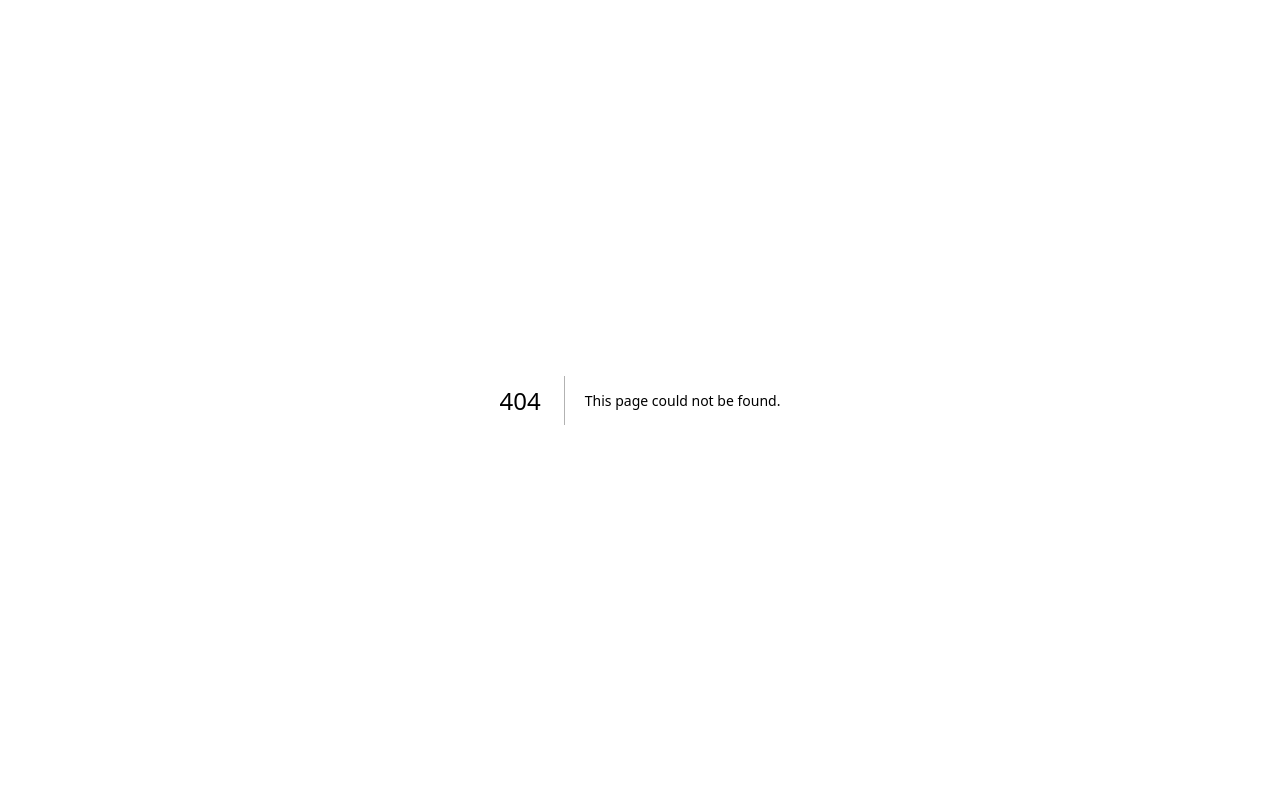
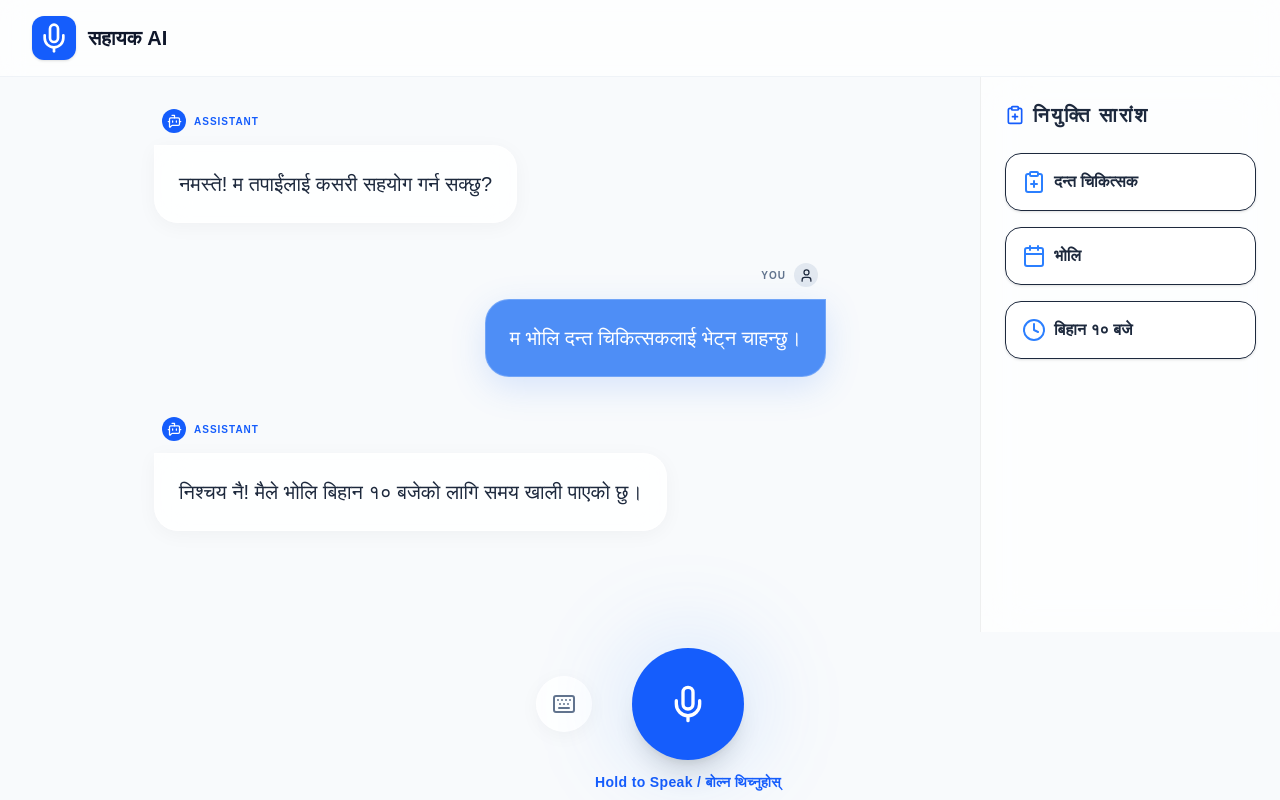
Before and after one commit to Chhetri-Aayush/voice_assistant_client, a Next.js app: page /chat in a window 1280 px wide. Before the commit this address had no page. Built offline with nearby package versions, Linux system fonts and the light colour scheme.

Commit message:
added and upadted

```diff
--- a/package.json
+++ b/package.json
@@ -13,6 +13,7 @@
     "lucide-react": "^0.562.0",
     "next": "16.1.1",
     "react": "19.2.3",
+    "react-audio-voice-recorder": "^2.2.0",
     "react-dom": "19.2.3"
   },
   "devDependencies": {
--- /dev/null
+++ b/src/app/(chat)/_components/header.tsx
@@ -0,0 +1,20 @@
+"use client";
+import { Mic } from "lucide-react";
+import { useRouter } from "next/navigation";
+
+export default function Header() {
+  const router = useRouter();
+  return (
+    <nav className="bg-white/70 backdrop-blur-md border-b border-slate-200/50 py-4 px-8 flex justify-between items-center shrink-0">
+      <div className="flex items-center gap-3">
+        <div
+          className="bg-blue-600 p-1.5 rounded-xl shadow-sm flex items-center justify-center cursor-pointer"
+          onClick={() => router.push("/")}
+        >
+          <Mic className="text-white w-8 h-8" />
+        </div>
+        <span className="text-xl font-bold text-slate-900">सहायक AI</span>
+      </div>
+    </nav>
+  );
+}
--- /dev/null
+++ b/src/app/(chat)/chat/page.tsx
@@ -0,0 +1,130 @@
+"use client";
+import {
+  BotMessageSquare,
+  Calendar,
+  ClipboardPlus,
+  Clock,
+  Keyboard,
+  Mic,
+  User,
+} from "lucide-react";
+import { ReactNode } from "react";
+import { useRouter } from "next/navigation";
+
+export default function ChatPage() {
+  const router = useRouter();
+  return (
+    <>
+      {/* MAIN CONTENT */}
+      <div className="flex flex-1 overflow-hidden">
+        {/* CHAT AREA */}
+        <main className="flex-1 overflow-y-auto px-6 py-8">
+          <div className="max-w-2xl mx-auto space-y-10 mb-20">
+            {/* Assistant */}
+            <div className="flex flex-col items-start gap-3">
+              <div className="flex items-center gap-2 px-2">
+                <div className="w-6 h-6 rounded-full bg-blue-600 flex items-center justify-center">
+                  <BotMessageSquare color="white" size={15} />
+                </div>
+                <span className="text-[10px] font-bold text-blue-600 uppercase tracking-widest">
+                  Assistant
+                </span>
+              </div>
+
+              <div className="glass-bubble p-6 rounded-3xl rounded-tl-none max-w-[90%] press-scale">
+                <p className="text-xl font-medium">
+                  नमस्ते! म तपाईंलाई कसरी सहयोग गर्न सक्छु?
+                </p>
+              </div>
+            </div>
+
+            {/* User */}
+            <div className="flex flex-col items-end gap-3">
+              <div className="flex items-center gap-2 px-2">
+                <span className="text-[10px] font-bold text-slate-500 uppercase tracking-widest">
+                  You
+                </span>
+                <div className="w-6 h-6 rounded-full bg-slate-200 flex items-center justify-center">
+                  {/* <span className="material-symbols-outlined text-slate-600 text-[14px]">
+                    person
+                  </span> */}
+                  {/* <BotMessageSquare color="white" size={15} /> */}
+                  <User size={15} />
+                </div>
+              </div>
+
+              <div className="glass-bubble-user p-6 rounded-3xl rounded-tr-none max-w-[90%] press-scale">
+                <p className="text-xl text-white font-medium">
+                  म भोलि दन्त चिकित्सकलाई भेट्न चाहन्छु।
+                </p>
+              </div>
+            </div>
+
+            {/* Assistant */}
+            <div className="flex flex-col items-start gap-3">
+              <div className="flex items-center gap-2 px-2">
+                <div className="w-6 h-6 rounded-full bg-blue-600 flex items-center justify-center">
+                  <BotMessageSquare color="white" size={15} />
+                </div>
+                <span className="text-[10px] font-bold text-blue-600 uppercase tracking-widest">
+                  Assistant
+                </span>
+              </div>
+              <div className="glass-bubble p-6 rounded-3xl rounded-tl-none max-w-[90%] press-scale">
+                <p className="text-xl font-medium">
+                  निश्चय नै! मैले भोलि बिहान १० बजेको लागि समय खाली पाएको छु।
+                </p>
+              </div>
+            </div>
+          </div>
+        </main>
+
+        {/* SIDEBAR */}
+        <aside className="w-45 sidebar-glass p-6 flex flex-col shrink-0 press-scale md:w-60 lg:w-75">
+          <h2 className="text-xl font-bold uppercase tracking-widest mb-6 flex items-center gap-2">
+            <ClipboardPlus className="text-blue-600 w-5 h-5" />
+            नियुक्ति सारांश
+          </h2>
+
+          <div className="space-y-4">
+            <SummaryItem icon={<ClipboardPlus />} text="दन्त चिकित्सक" />
+            <SummaryItem icon={<Calendar />} text="भोलि" />
+            <SummaryItem icon={<Clock />} text="बिहान १० बजे" />
+          </div>
+
+          {/* <button className="mt-auto bg-blue-600 text-white py-4 rounded-2xl font-bold shadow-lg glow-btn press-scale flex items-center justify-center gap-2 hover:bg-blue-700 transition-all">
+            Confirm Booking
+          </button> */}
+        </aside>
+      </div>
+
+      <div className="relative z-20 px-8 pb-10 pt-4 pointer-events-none">
+        <div className="max-w-3xl mx-auto flex items-center justify-center gap-10 pointer-events-auto">
+          <button className="w-14 h-14 rounded-full glass-bubble flex items-center justify-center text-slate-500 hover:text-blue-600 transition-all active:scale-90">
+            <Keyboard className="w-6 h-6" />
+          </button>
+          <div className="relative group">
+            <div className="absolute -inset-6 bg-blue-500/10 rounded-full blur-2xl group-hover:bg-blue-500/20 transition-all"></div>
+            <button className="relative z-10 glow-btn bg-blue-600 text-white w-28 h-28 rounded-full flex flex-col items-center justify-center transition-transform hover:scale-105 active:scale-95 shadow-xl">
+              <Mic className="w-10 h-10" />
+            </button>
+            <div className="absolute -bottom-8 left-1/2 -translate-x-1/2 whitespace-nowrap">
+              <p className="text-blue-600 font-bold text-sm tracking-wide">
+                Hold to Speak / बोल्न थिच्नुहोस्
+              </p>
+            </div>
+          </div>
+        </div>
+      </div>
+    </>
+  );
+}
+
+function SummaryItem({ icon, text }: { icon: ReactNode; text: string }) {
+  return (
+    <div className="bg-white/80 p-4 rounded-2xl border shadow-sm flex gap-2 items-center press-scale hover:scale-105 transition-transform">
+      <span className="text-blue-500 flex items-center">{icon}</span>
+      <span className="font-semibold">{text}</span>
+    </div>
+  );
+}
--- /dev/null
+++ b/src/app/(chat)/layout.tsx
@@ -0,0 +1,20 @@
+import Header from "./_components/header";
+import type { Metadata } from "next";
+
+export const metadata: Metadata = {
+  title: "Nepali Voice Chat",
+  description: "Generated by create next app",
+};
+
+export default function RootLayout({
+  children,
+}: Readonly<{
+  children: React.ReactNode;
+}>) {
+  return (
+    <div className="h-screen flex flex-col text-slate-800 antialiased">
+      <Header />
+      {children}
+    </div>
+  );
+}
--- a/src/app/globals.css
+++ b/src/app/globals.css
@@ -3,6 +3,9 @@
 :root {
   --soft: #f8fafc;
   --primary: #3b82f6;
+  --glass-bg: rgba(255, 255, 255, 0.85);
+  --glass-border: rgba(255, 255, 255, 0.6);
+  --sidebar-glass: rgba(255, 255, 255, 0.7);
 }
 
 @theme inline {
@@ -18,8 +21,54 @@
       0 10px 25px -5px rgba(59, 130, 246, 0.1),
       0 8px 10px -6px rgba(59, 130, 246, 0.1);
   }
+
   .card-shadow-hover {
     transition: box-shadow 300ms ease;
+  }
+
+  .glass-bubble {
+    background: var(--glass-bg);
+    backdrop-filter: blur(16px);
+    -webkit-backdrop-filter: blur(16px);
+    border: 1px solid var(--glass-border);
+    box-shadow: 0 4px 20px rgba(0, 0, 0, 0.04);
+  }
+
+  .glass-bubble-user {
+    background: color-mix(in srgb, var(--primary) 90%, transparent);
+    backdrop-filter: blur(16px);
+    -webkit-backdrop-filter: blur(16px);
+    border: 1px solid rgba(255, 255, 255, 0.2);
+    box-shadow: 0 10px 35px rgba(59, 130, 246, 0.18);
+  }
+
+  .sidebar-glass {
+    background: var(--sidebar-glass);
+    backdrop-filter: blur(24px);
+    -webkit-backdrop-filter: blur(24px);
+    border-left: 1px solid rgba(0, 0, 0, 0.06);
+  }
+
+  .glow-btn {
+    box-shadow:
+      0 0 0 0 rgba(59, 130, 246, 0.4),
+      0 0 35px rgba(59, 130, 246, 0.45);
+  }
+
+  .glow-btn:hover {
+    box-shadow:
+      0 0 0 8px rgba(59, 130, 246, 0.08),
+      0 0 55px rgba(59, 130, 246, 0.65);
+  }
+}
+
+@layer utilities {
+  .press-scale {
+    transition: transform 150ms ease;
+  }
+
+  .press-scale:active {
+    transform: scale(0.95);
   }
 }
 
--- /dev/null
+++ b/src/app/testing/page.tsx
@@ -0,0 +1,14 @@
+"use client";
+import { useWebSocket } from "@/hooks/useWebSocket";
+
+export default function TestingPage() {
+  return (
+    <>
+      <div></div>
+      <div></div>
+      <div></div>
+      <div></div>
+      <div></div>
+    </>
+  );
+}
--- a/src/components/main.tsx
+++ b/src/components/main.tsx
@@ -1,6 +1,9 @@
+"use client";
 import { AudioLines, CalendarCheck, Loader, Speech } from "lucide-react";
+import { useRouter } from "next/navigation";
 
 export default function Main() {
+  const router = useRouter();
   return (
     <main>
       <section className="pt-12 pb-24 px-6 text-center max-w-4xl mx-auto">
@@ -17,7 +20,12 @@ export default function Main() {
         </p>
 
         <div className="flex flex-col items-center gap-6 ">
-          <button className="group relative flex flex-col items-center justify-center gap-4 bg-primary text-white w-64 h-64 rounded-full shadow-2xl shadow-blue-500/40 hover:scale-105 active:scale-95 transition-all duration-300 cursor-pointer">
+          <button
+            className="group relative flex flex-col items-center justify-center gap-4 bg-primary text-white w-64 h-64 rounded-full shadow-2xl shadow-blue-500/40 hover:scale-105 active:scale-95 transition-all duration-300 cursor-pointer"
+            onClick={() => {
+              router.push("/chat");
+            }}
+          >
             <div className="absolute inset-0 bg-white opacity-0 group-hover:opacity-10 rounded-full transition-opacity"></div>
             <AudioLines size={72} />
             <span className="text-2xl font-bold">Start Speaking</span>
--- /dev/null
+++ b/src/hooks/useWebSocket.ts
@@ -0,0 +1,47 @@
+import { useEffect, useRef, useState } from "react";
+
+export function useWebSocket(url: string) {
+  const socketRef = useRef<WebSocket | null>(null);
+  const [messages, setMessages] = useState<any[]>([]);
+  const [isConnected, setIsConnected] = useState(false);
+
+  useEffect(() => {
+    const socket = new WebSocket(url);
+    socketRef.current = socket;
+
+    socketRef.current.onopen = () => {
+      setIsConnected(true);
+    };
+
+    socketRef.current.onmessage = (event) => {
+      const data = JSON.parse(event.data);
+      setMessages((prev) => [...prev, data]);
+    };
+
+    socketRef.current.onerror = (err) => {
+      console.error("WebSocket error", err);
+    };
+
+    socketRef.current.onclose = () => {
+      setIsConnected(false);
+    };
+
+    return () => {
+      socketRef.current?.close();
+    };
+  }, [url]);
+
+  const sendMessage = (data: any) => {
+    if (socketRef.current?.readyState === WebSocket.OPEN) {
+      socketRef.current.send(JSON.stringify(data));
+    } else {
+      console.log("websocket is not open so it can't send the message ");
+    }
+  };
+
+  return {
+    messages,
+    sendMessage,
+    isConnected,
+  };
+}
```
Also changed, not shown: src/types/socket.ts (added), 1 other file (tests, documents, lock files or other folders).
